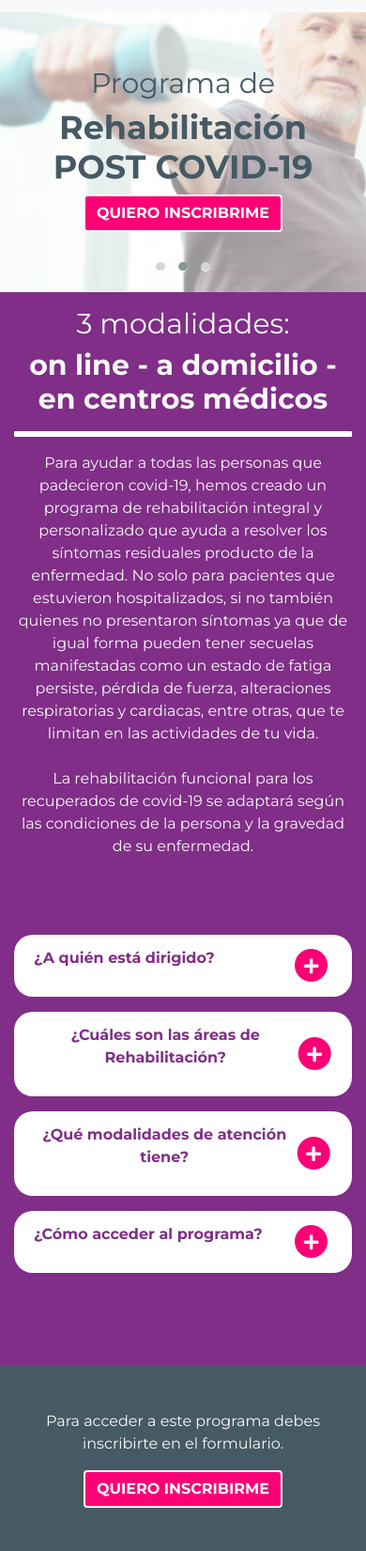
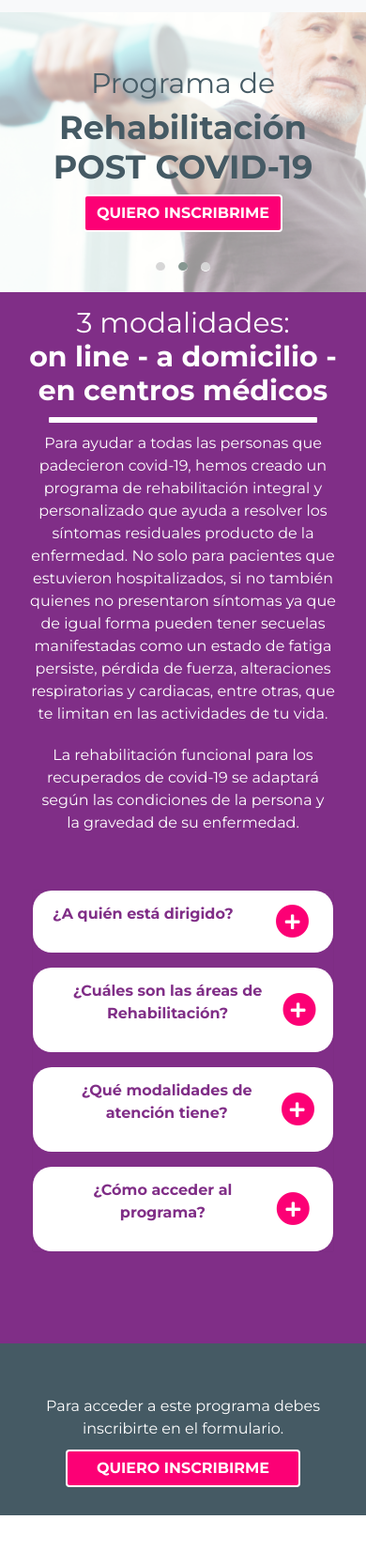
Before and after one commit to edidk7/landingprueba, a plain HTML site: page index.html in a window 390 px wide. Shown: the part 89-1740 px from the top of the page at 94% size. After the commit the page ends 1702 px from the top, so only its background shows below. Drawn offline with nearby package versions, Linux system fonts and the light colour scheme; files whose address does not match are found by name.

Commit message:
Flexbox implementado en los estilos css (Closes #1)

```diff
--- a/assets/sass/abstracts/_variables.scss
+++ b/assets/sass/abstracts/_variables.scss
@@ -6,3 +6,4 @@ $color-secondary: #802E87;
 $color-white: #fff;
 $color-black: #000;
 $color-gray: #455A64;
+$color-gray-light: #777777;
--- a/assets/sass/base/_base.scss
+++ b/assets/sass/base/_base.scss
@@ -10,5 +10,4 @@
 body{
     background: $color-white;
     font-family: 'Montserrat', sans-serif;
-
 }
--- a/assets/sass/components/_accordiation.scss
+++ b/assets/sass/components/_accordiation.scss
@@ -12,7 +12,7 @@
   }
 
   .card-header {
-      border-bottom-color: #EDEFF0;
+    border-bottom-color: #edeff0;
     background: transparent;
   }
 
@@ -27,12 +27,13 @@
     padding: 0;
   }
 
-    .btn p{
+  .btn p {
     color: $color-secondary;
   }
 
   .btn-link {
-      &:hover, &:focus {
+    &:hover,
+    &:focus {
       text-decoration: none;
     }
   }
@@ -44,25 +45,33 @@
 
 .btn.focus {
   outline: 0;
-	box-shadow: 0 0 0 0rem rgba(0,123,255,.25);
+  box-shadow: 0 0 0 0rem rgba(0, 123, 255, 0.25);
 }
 .btn {
   &:focus {
     outline: 0;
-		box-shadow: 0 0 0 0rem rgba(0,123,255,.25);
+    box-shadow: 0 0 0 0rem rgba(0, 123, 255, 0.25);
   }
 }
 
-ul{
-    margin-top: -45px;
+#accordion {
+  ul {
+    list-style: none;
   }
-
-   ul li::before {
-    content: "\2022";
-    color: $color-secondary;
+}
+li {
+  color: $color-gray-light;
+  &:before {
+    content: "";
     display: inline-block;
-    width: 1em;
-    margin-left: -1em;
+    width: 10px;
+    height: 10px;
+    border-radius: 7.5px;
+    background-color: $color-secondary;
+    left: 40px;
+    margin-top: 5px;
+    position: absolute;
+  }
 }
 
 .card {
@@ -70,5 +79,5 @@ ul{
 }
 
 .card-header {
-    border-bottom: 0px solid rgba(0,0,0,.125);
+  border-bottom: 0px solid rgba(0, 0, 0, 0.125);
 }
--- a/assets/sass/layouts/_footer.scss
+++ b/assets/sass/layouts/_footer.scss
@@ -1,3 +1,48 @@
-.bg-footer{
-    background-color: $color-gray;
+main {
+	.bg-footer{
+		background-color: $color-gray;
+		padding: 30px 490px 60px 490px;
+	}
 }
+.contenedor-footer{
+    display: flex;
+    flex-flow: column;
+    align-items: center;
+    p {
+		text-align: center;
+		color: $color-white;
+    }
+    button{
+		text-align: center;
+        width: 250px;
+        top:50%;
+    }
+}
+
+@media screen and(max-width: 1366px) {
+	main {
+		.bg-footer {
+			padding: 30px 100px 60px 100px;
+        }
+        .contenedor-footer{
+            padding: 30px 0px 30px 0px;
+        }
+	}
+}
+@media screen and (max-width:900px) {
+	main {
+		.bg-footer {
+			padding: 15px 20px 0px 20px;
+			margin: auto;
+		}
+	}
+	.contenedor-footer {
+		p {
+			margin: 10px 10px;
+        }
+
+        button{
+        }
+    }
+
+}
--- a/assets/sass/pages/_home.scss
+++ b/assets/sass/pages/_home.scss
@@ -1,7 +1,69 @@
-.section-info{
-    background-color: $color-secondary;
+main {
+	.section-info {
+		background-color: $color-secondary;
+		padding: 30px 490px 60px 490px;
+	}
 }
-.line{
-    border: 3px solid $color-white;
-    border-radius: 1px;
+.contenedor-informacion {
+	display: flex;
+	justify-content: center;
+	flex-direction: column;
+	p {
+		justify-content: center;
+		text-align: center;
+		color: $color-white;
+		&:last-child {
+			padding-left: 120px;
+			padding-right: 129px;
+		}
+	}
+	.titulo {
+		color: $color-white;
+		font-size: 30px;
+		text-align: center;
+	}
+	.line {
+		border: 3px solid $color-white;
+		border-radius: 1px;
+	}
 }
+.titulo {
+	color: $color-white;
+	font-size: 60px;
+	margin-bottom: 10px;
+}
+
+@media screen and(max-width: 1366px) {
+	main {
+		.section-info {
+			background-color: $color-secondary;
+			padding: 30px 100px 60px 100px;
+		}
+	}
+}
+@media screen and (max-width:900px) {
+	main {
+		.section-info {
+			background-color: $color-secondary;
+			padding: 15px 20px 0px 20px;
+			margin: auto;
+		}
+	}
+	.contenedor-informacion {
+		.line {
+			width: 280px;
+			margin: auto;
+		}
+		p {
+			margin: 10px 10px;
+			&:last-child {
+				padding-left: 10px;
+				padding-right: 10px;
+			}
+		}
+	}
+}
+
+@media screen and (min-width:768px) {
+
+}
--- a/index.html
+++ b/index.html
@@ -108,25 +108,20 @@
     </section>
     <!--Información-->
     <section class="section-info">
-      <div class="container-fluid animated  fadeIn delay-1s">
-        <div class="row justify-content-center py-3">
-          <div class="col-12 col-xl-6 text-center">
-            <h3 class="text-light">3 modalidades:</h3>
-            <h3 class="text-light font-weight-bold">on line - a domicilio - en centros médicos</h3>
+      <div class="contenedor-informacion">
+        <h3 class="titulo">3 modalidades: <br/><b>on line - a domicilio - en centros médicos</b></h3>
         <hr class="line">
-            <p class="text-light mt-xl-4">
+        <p>
           Para ayudar a todas las personas que padecieron covid-19, hemos creado un programa de rehabilitación
           integral y personalizado que ayuda a resolver los síntomas residuales producto de la enfermedad. No solo
           para pacientes que estuvieron hospitalizados, si no también quienes no presentaron síntomas ya que de
           igual forma pueden tener secuelas manifestadas como un estado de fatiga persiste, pérdida de fuerza,
           alteraciones respiratorias y cardiacas, entre otras, que te limitan en las actividades de tu vida.
-              <br />
-              <br />
+        </p>
+        <p>
           La rehabilitación funcional para los recuperados de covid-19 se adaptará según
           las condiciones de la persona y la gravedad de su enfermedad.
         </p>
-          </div>
-        </div>
       </div>
       <div class="container">
         <div class="row">
@@ -147,9 +142,10 @@
                   </h2>
                 </div>
                 <div id="collapseOne" class="collapse" aria-labelledby="headingOne" data-parent="#accordion">
-                  <div class="card-body p-5 ml-3">
+                  <div class="card-body p-3 ml-5">
                     <ul class="">
-                      <li class="mb-4">Paciente con diagnóstico de COVID-19 recuperado o en fase de recuperación que
+                      <li class="mb-4">
+                        Paciente con diagnóstico de COVID-19 recuperado o en fase de recuperación que
                         presente una
                         reducción de su funcionalidad previa, una discapacidad recientemente adquirida a causa de la
                         enfermedad o una persistencia de síntomas residuales que interfieran en sus actividades de la
@@ -176,9 +172,10 @@
                   </h2>
                 </div>
                 <div id="collapseTwo" class="collapse" aria-labelledby="headingTwo" data-parent="#accordion">
-                  <div class="card-body p-5 ml-3">
+                  <div class="card-body p-3 ml-5">
                     <ul class="">
-                      <li class="mb-4">Paciente con diagnóstico de COVID-19 recuperado o en fase de recuperación que
+                      <li class="mb-4">
+                        Paciente con diagnóstico de COVID-19 recuperado o en fase de recuperación que
                         presente una
                         reducción de su funcionalidad previa, una discapacidad recientemente adquirida a causa de la
                         enfermedad o una persistencia de síntomas residuales que interfieran en sus actividades de la
@@ -205,7 +202,7 @@
                   </h2>
                 </div>
                 <div id="collapseThree" class="collapse" aria-labelledby="headingThree" data-parent="#accordion">
-                  <div class="card-body p-5 ml-3">
+                  <div class="card-body p-3 ml-5">
                     <ul class="">
                       <li class="mb-4">Paciente con diagnóstico de COVID-19 recuperado o en fase de recuperación que
                         presente una
@@ -234,7 +231,7 @@
                   </h2>
                 </div>
                 <div id="collapseFour" class="collapse" aria-labelledby="headingFour" data-parent="#accordion">
-                  <div class="card-body p-5 ml-3">
+                  <div class="card-body p-3 ml-5">
                     <ul class="">
                       <li class="mb-4">Paciente con diagnóstico de COVID-19 recuperado o en fase de recuperación que
                         presente una
@@ -255,13 +252,9 @@
     </section>
     <!--Pie de Pagina-->
     <footer class="bg-footer">
-      <div class="container animated  fadeIn delay-1s">
-        <div class="row justify-content-center">
-          <div class="col-12 col-xl-6 text-center py-5 py-xl-5" data-aos="fade-zoom">
-            <p class="text-light">Para acceder a este programa debes inscribirte en el formulario.</p>
+      <div class="contenedor-footer">
+            <p>Para acceder a este programa debes inscribirte en el formulario.</p>
             <button class="btn btn-principal text-uppercase font-weight-bold">Quiero inscribirme</button>
-          </div>
-        </div>
       </div>
     </footer>
   </main>
```
Also changed, not shown: assets/sass/main.css, 1 other file. Lines whose indentation alone changed are shown as unchanged.
